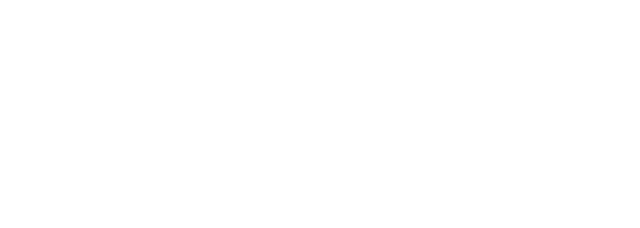
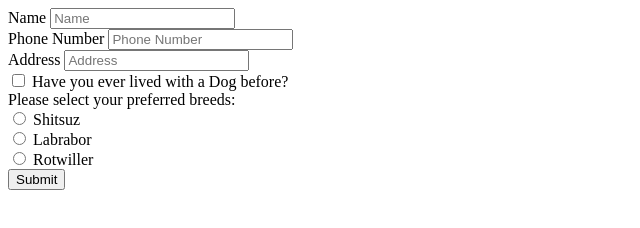
Before and after one commit to acciojob/dog-adoption-application-anshul-dhomne, a website: page main.html in a window 1280 px wide. Shown: the whole page, without its empty margins (0-640 px from the left). Drawn offline with Linux system fonts and the light colour scheme.

Commit message:
created a submission

```diff
--- a/main.html
+++ b/main.html
@@ -1,16 +1,33 @@
 <!DOCTYPE html>
-
-<html>
-
+<html lang="en">
 <head>
-	<link rel="stylesheet" href="styles.css">
+    <meta charset="UTF-8">
+    <meta name="viewport" content="width=device-width, initial-scale=1.0">
+    <title>Document</title>
 </head>
-
 <body>
-	<!-- the entire body must be written by student -->
-    <script type="text/javascript" src="./script.js">
-</script>
-
+    <form action="" method="get">
+        <label for="name">Name</label>
+        <input type="text" id="name" placeholder="Name">
+        <br>
+        <label for="phone">Phone Number</label>
+        <input type="text" id="phone" placeholder="Phone Number">
+        <br>
+        <label for="address">Address</label>
+        <input type="text" id="address" placeholder="Address">
+        <br>
+        <input type="checkbox" name="" id="checkbox"> Have you ever lived with a Dog before?
+        <br>
+		 <label>Please select your preferred breeds:</label>
+        <br>
+        <input type="radio" value="Shitsuz" name="Please select your preferred breeds:"> Shitsuz <!--Male name attribute is use to select only one-->
+        <br>
+        <input type="radio" value="Labrabor" name="Please select your preferred breeds:"> Labrabor
+        <br>
+        <input type="radio" value="Rotwiller" name="Please select your preferred breeds:"> Rotwiller
+        <br>
+		 <input type="submit" id="submit" value="Submit">
+        <br>
+    </form>
 </body>
-
 </html>
```
